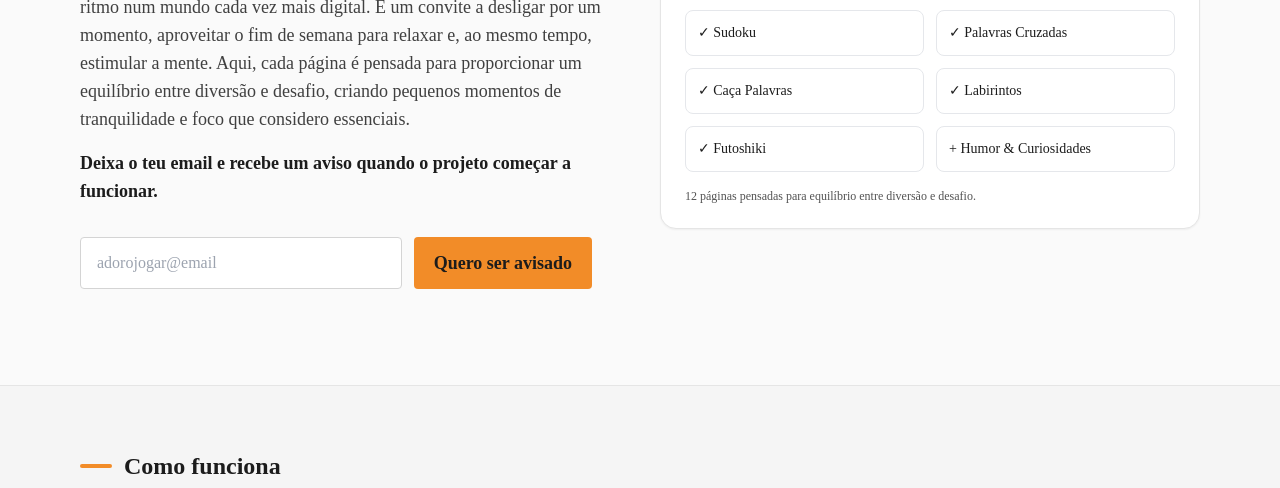
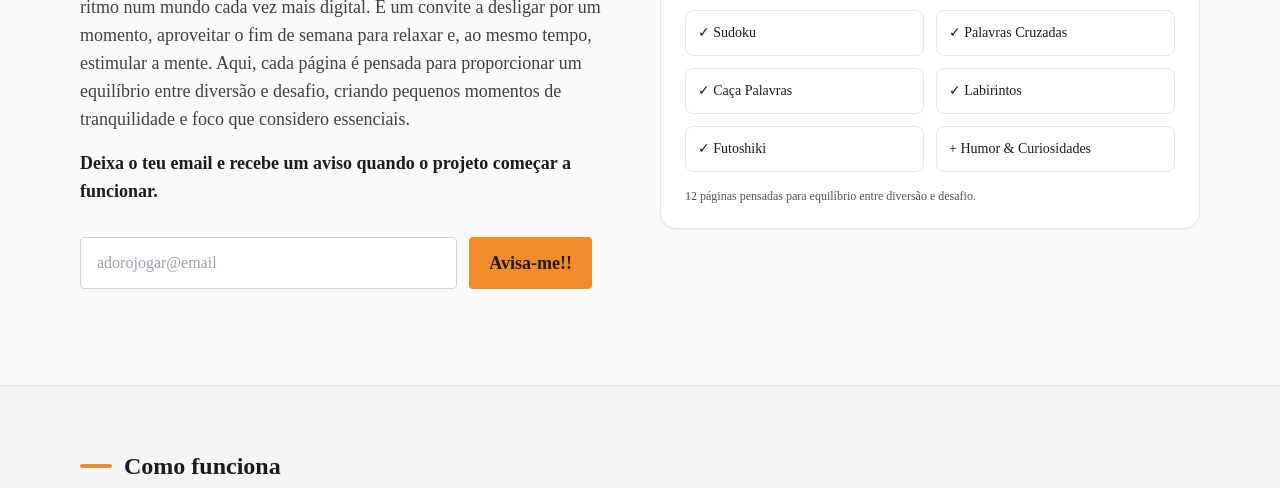
Before and after one commit to Miguel-Leiriao/repouso-de-sexta-landing, a website: page index.html in a window 1280 px wide. Shown: the part 312-800 px from the top of the page. Drawn offline with nearby package versions, Linux system fonts and the light colour scheme; files that its build step writes are made by us from their sources.

Commit message:
Update button text to "Avisa-me!!"

```diff
--- a/index.html
+++ b/index.html
@@ -203,7 +203,7 @@
                                         type="submit"
                                         class="rounded px-5 py-3 font-semibold text-lg bg-brand text-ink hover:opacity-80 transition focus:outline-none focus-visible:ring-2 focus-visible:ring-brand/50"
                                     >
-                                        Quero ser avisado
+                                        Avisa-me!!
                                     </button>
                                 </div>
                             </form>
```
